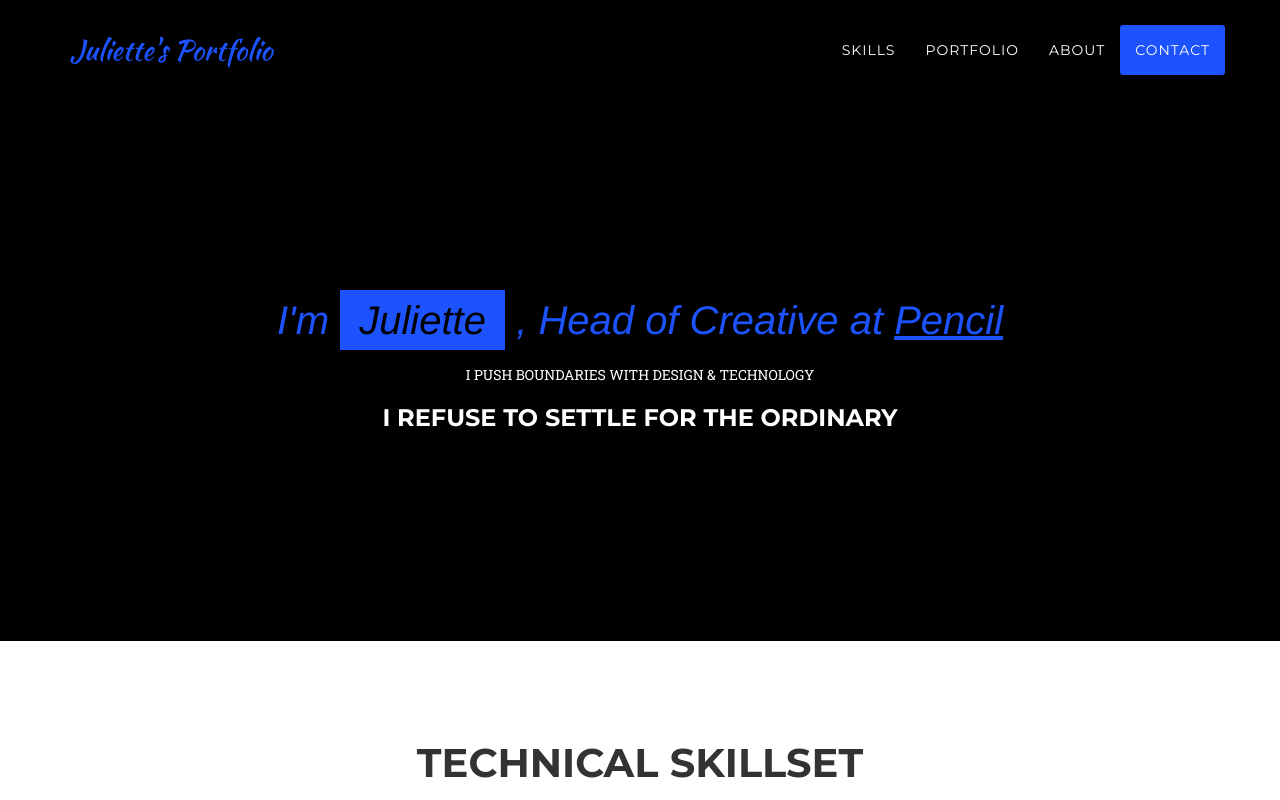
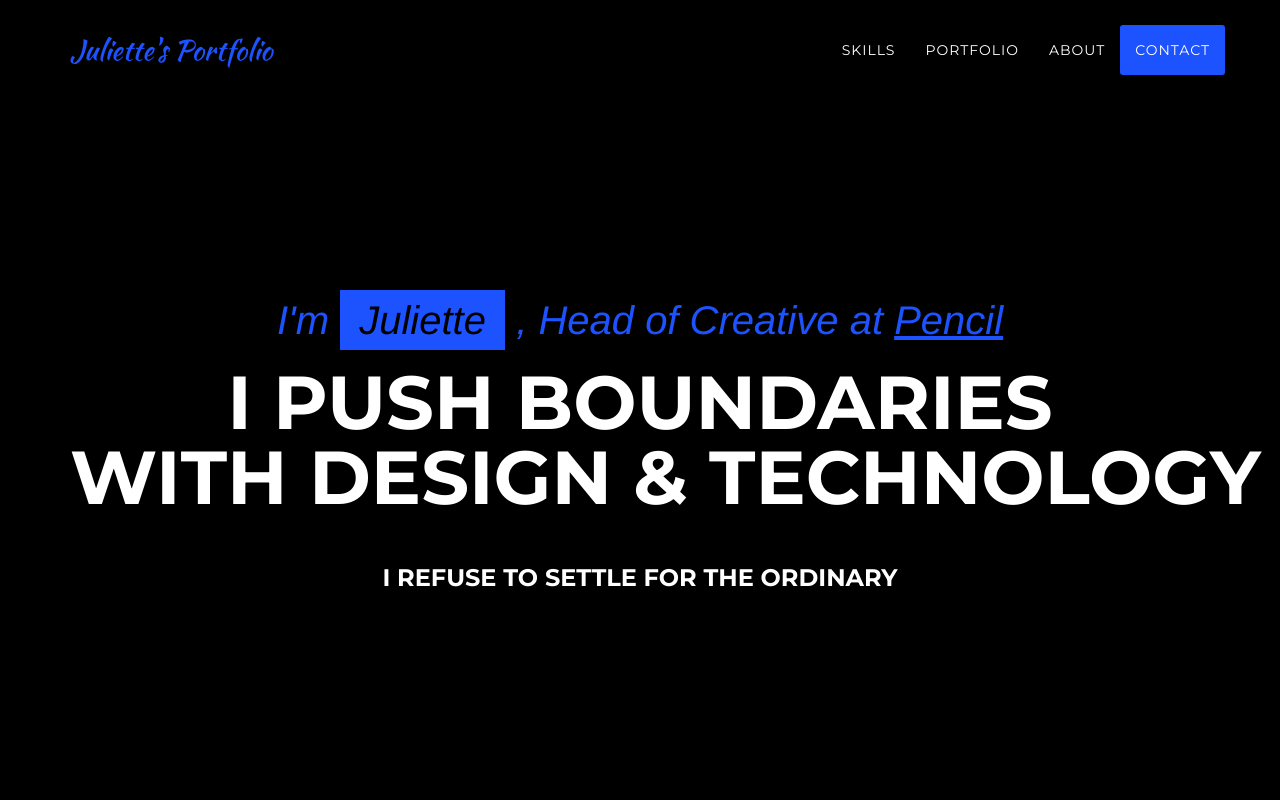
Before and after one commit to juliettesuvitha/juliettesuvitha.github.io, a website: page index.html in a window 1280 px wide. Shown: the top 800 px of the page. Drawn offline with nearby package versions, Linux system fonts and the light colour scheme; a web font is replaced by a local one.

Commit message:
Update index.html

```diff
--- a/index.html
+++ b/index.html
@@ -77,7 +77,7 @@
         <div class="container">
             <div class="intro-text">
                 <div class="intro-lead-in" style="color:#1d53ff">I'm <mark style="background: #1d53ff">&nbsp;Juliette&nbsp;</mark> , Head of Creative at <u style="color: #1d53ff">Pencil</u></div>
-                <div class="intro-lead-in-2">I PUSH BOUNDARIES WITH DESIGN &amp; TECHNOLOGY</div>
+                <div class="intro-heading">I PUSH BOUNDARIES WITH DESIGN &amp; TECHNOLOGY</div>
                 <h3> I refuse to settle for the ordinary</h3>
             </div>
         </div>
```
